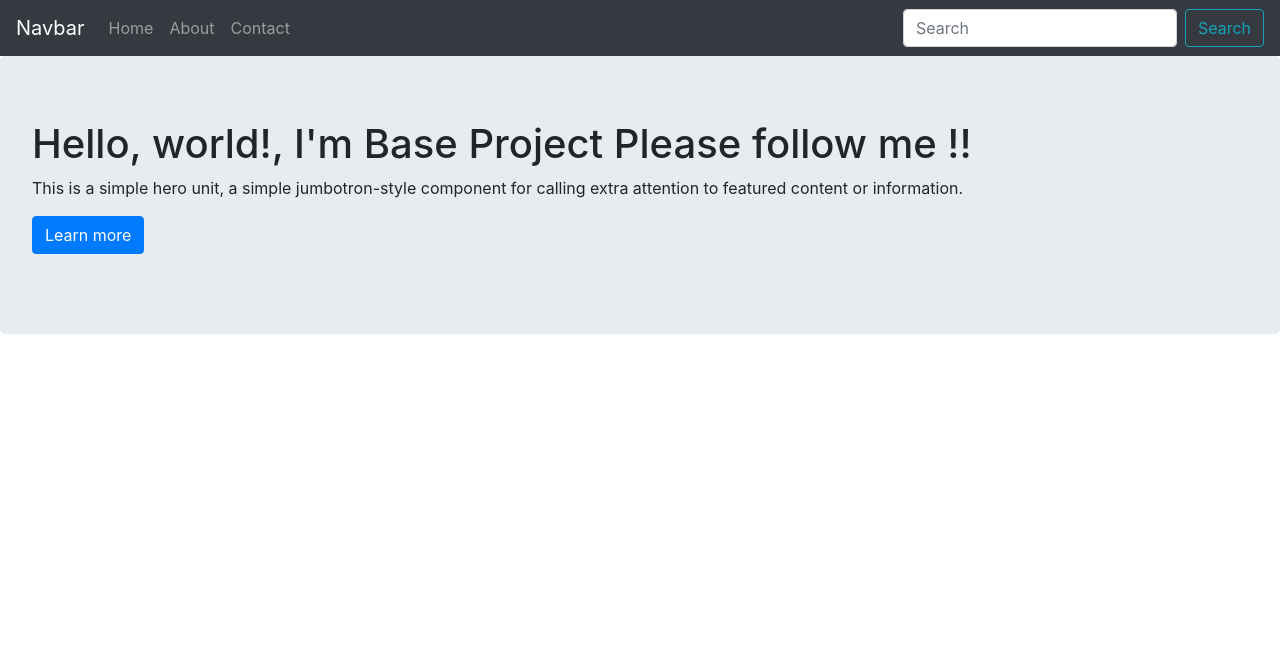
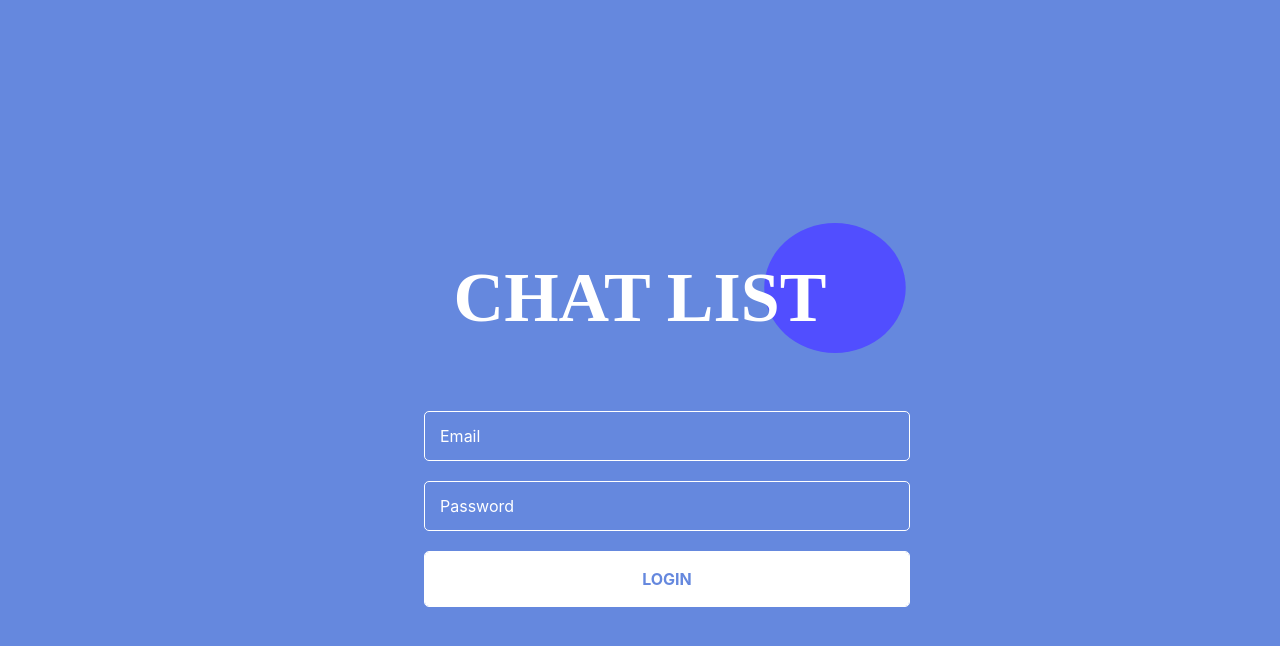
Before and after one commit to huynhhuynh02/react-traning-ftse, a React (Create React App) app: page / in a window 1280 px wide. Shown: the top 646 px of the page. Built offline with nearby package versions, Linux system fonts and the light colour scheme.

Commit message:
LoginPage

```diff
--- a/package.json
+++ b/package.json
@@ -8,7 +8,8 @@
         "@testing-library/user-event": "^12.8.3",
         "axios": "^0.21.1",
         "bootstrap": "^4.6.0",
-    "react": "^17.0.1",
+        "firebase": "^8.3.2",
+        "react": "^16.0.0",
         "react-bootstrap": "^1.5.2",
         "react-dom": "^17.0.1",
         "react-icons": "^4.2.0",
--- a/src/App.js
+++ b/src/App.js
@@ -7,8 +7,6 @@ import {
   Route,
   Link
 } from "react-router-dom";
-import AboutPage from './containers/AboutPage';
-import ContactPage from './containers/ContactPage';
 import 'bootstrap/dist/css/bootstrap.min.css';
 import {
   Navbar,
@@ -22,20 +20,16 @@ function App() {
   return (
 
     <Router>
-      <>
+      {/* <>
       <Navbar bg="dark" variant="dark">
-        <Navbar.Brand href="#home">Navbar</Navbar.Brand>
+        <Navbar.Brand href="#login">Navbar</Navbar.Brand>
         <Nav className="mr-auto">
-          <Link className="nav-link" to="/">Home</Link>
-          <Link className="nav-link" to="/about">About</Link>
-          <Link className="nav-link" to="/contact">Contact</Link>
+          <Link className="nav-link" to="/">Login</Link>
+          <Link className="nav-link" to="/register">Register</Link>
+          <Link className="nav-link" to="/home">Home</Link>
         </Nav>
-        <Form inline>
-          <FormControl type="text" placeholder="Search" className="mr-sm-2" />
-          <Button variant="outline-info">Search</Button>
-        </Form>
       </Navbar>
-      </>
+      </> */}
       <Switch>
             {routes.map((route, index) => (
               // Render more <Route>s with the same paths as
--- a/src/containers/AboutPage.js
+++ /dev/null
@@ -1,33 +0,0 @@
-import React from 'react';
-import { Link } from 'react-router-dom';
-import {Jumbotron, Button} from 'react-bootstrap';
-class AboutPage extends React.Component
-{
-    constructor(props){
-        super(props);
-        this.setState({
-            isLogin:true
-        });
-    }
-
-    render(){
-        return(
-            <>
-                <Jumbotron>
-                    <h1>Hello About Page</h1>
-                    <p>
-                        This is a simple hero unit, a simple jumbotron-style component for calling
-                        extra attention to featured content or information.
-                    </p>
-                    <p>
-                        <Button variant="primary">Learn more</Button>
-                    </p>
-                </Jumbotron>
-            </>
-
-        );
-    }
-}
-
-
-export default AboutPage;
--- /dev/null
+++ b/src/containers/Auth/LoginPage.js
@@ -0,0 +1,61 @@
+import React from 'react';
+import { Link } from 'react-router-dom';
+import {Jumbotron, Button} from 'react-bootstrap';
+import Row from 'react-bootstrap/Row';
+import Container from 'react-bootstrap/Container';
+import Col from 'react-bootstrap/Col';
+import "../../styles/LoginPage.css";
+class LoginPage extends React.Component
+{
+    constructor(props){
+        super(props);
+
+    }
+
+    render(){
+        return(
+            <div className="wrapper">
+                <Container>
+                    <Row >
+                        <Col md={{offset: 3, span: 6}}>
+                          <div className="logo">
+                              <div className="title">
+                                  <h1 id="title">chat list</h1>
+                              </div>
+                              <div className="vector">
+                                      <svg width="150" height="130" viewBox="0 0 184 169" fill="none" xmlns="http://www.w3.org/2000/svg">
+                                              <ellipse cx="91.9617" cy="84.4338" rx="91.9617" ry="84.4338" fill="#514EFF"/>
+                                      </svg>
+                                  </div>
+                          </div>
+                            <div className="form">
+                                <form className="form-login">
+                                    <div className="form-line">
+                                        <span className="fontawesome-user"></span>
+                                        <div>
+                                          <input className="form-control"  type="email" placeholder="Email" required/>
+                                        </div>
+
+                                    </div>
+                                    <div className="form-line">
+                                        <span className="fontawesome-lock"></span>
+                                        <div>
+                                          <input className="form-control" type="password" placeholder="Password" required/>
+                                        </div>
+
+                                    </div>
+
+                                    <input id="btnLogin" className="form-control" type="submit" value="Login"/>
+
+                                </form>
+                            </div>
+                        </Col>
+                    </Row>
+                </Container>
+            </div>
+        );
+    }
+}
+
+
+export default LoginPage;
--- /dev/null
+++ b/src/containers/Auth/RegisterPage.js
@@ -0,0 +1,24 @@
+import React from 'react';
+import { Link } from 'react-router-dom';
+import {Jumbotron, Button} from 'react-bootstrap';
+class RegisterPage extends React.Component
+{
+    constructor(props){
+        super(props);
+
+    }
+
+    render(){
+        return(
+            <>
+                <Jumbotron>
+                    <h1>Register Page</h1>
+                </Jumbotron>
+            </>
+
+        );
+    }
+}
+
+
+export default RegisterPage;
--- a/src/containers/ContactPage.js
+++ /dev/null
@@ -1,28 +0,0 @@
-import React from 'react';
-import { Link } from 'react-router-dom';
-import {Jumbotron, Button} from 'react-bootstrap';
-class ContactPage extends React.Component
-{
-    constructor(props){
-        super(props);
-    }
-    render(){
-        return(
-            <>
-                <Jumbotron>
-                    <h1>Hello Contact Page</h1>
-                    <p>
-                        This is a simple hero unit, a simple jumbotron-style component for calling
-                        extra attention to featured content or information.
-                    </p>
-                    <p>
-                        <Button variant="primary">Learn more</Button>
-                    </p>
-                </Jumbotron>
-            </>
-        );
-    }
-}
-
-
-export default ContactPage;
--- a/src/containers/index.js
+++ b/src/containers/index.js
@@ -18,7 +18,7 @@ class HomePage extends React.Component
     render(){
         return(
             <>
-                <h1>Home Page</h1>
+                <h1>Login Page</h1>
                 <h1>{this.state.increment}</h1>
                 <Button onClick={this.couterIncremnt}/>
             </>
--- /dev/null
+++ b/src/styles/LoginPage.css
@@ -0,0 +1,120 @@
+@import url(https://weloveiconfonts.com/api/?family=fontawesome);
+[class*="fontawesome-"]:before {
+    font-family: 'FontAwesome', sans-serif;
+}
+
+* {
+    box-sizing: border-box;
+}
+
+.wrapper {
+    width: 100%;
+    height: 100vh !important;
+    background: #6588DE;
+    display: flex;
+    align-items: center;
+}
+
+.bg {
+    position: absolute;
+}
+
+.bg-top {
+    position: absolute;
+    width: 700px;
+    height: 500px;
+    left: 1050.5px;
+    top: -13px;
+    background: #6588DE;
+}
+
+.bg-bot {
+    position: absolute;
+    width: 1068px;
+    height: 847px;
+    left: -100px;
+    top: 491px;
+    background: #6588DE;
+}
+
+.logo {
+    position: relative;
+    padding: 70px 0px;
+}
+
+#title {
+    position: relative;
+    z-index: 2;
+    font-family: Montserrat;
+    font-style: normal;
+    font-weight: bold;
+    font-size: 70px;
+    line-height: 100%;
+    text-align: center;
+    text-transform: uppercase;
+    color: #FFFFFF;
+}
+
+.vector {
+    position: absolute;
+    right: 0;
+    top: 30px;
+    z-index: 0;
+}
+
+
+/* .form {
+    position: absolute;
+    width: 400px;
+    height: 600px;
+    left: 750px;
+    top: 386px;
+} */
+
+.form-login input {
+    border: 1px solid #FFFFFF;
+    height: 50px;
+    font-family: Inter;
+    font-size: 18 px;
+    border-radius: 5px;
+    background-color: #6588DE;
+    padding: 15px;
+    display: block !important;
+    width: 100%;
+}
+
+.form-line {
+    display: flex;
+    margin-bottom: 20px;
+    flex-direction: row nowrap !important;
+}
+
+.form-line span {
+    color: #FFFFFF;
+    display: block;
+    height: 48px;
+    line-height: 48px;
+    text-align: center;
+    width: 10%;
+}
+
+.form-line div {
+    width: 90%;
+}
+
+.form-login input::placeholder {
+    color: #FFFFFF;
+}
+
+#btnLogin {
+    background-color: #FFFFFF;
+    border-radius: 5px;
+    color: #6588DE;
+    font-family: Inter;
+    font-weight: bold;
+    text-align: center;
+    text-transform: uppercase;
+    height: 100%;
+    width: 90%;
+    margin-left: 10%;
+}
```
Also changed, not shown: src/router/AppRouter.js (+11 -7 lines), src/styles/HomePage.css (added), src/styles/RegisterPage.css (added), 1 other file (tests, documents, lock files or other folders). Lines whose indentation alone changed are shown as unchanged.
